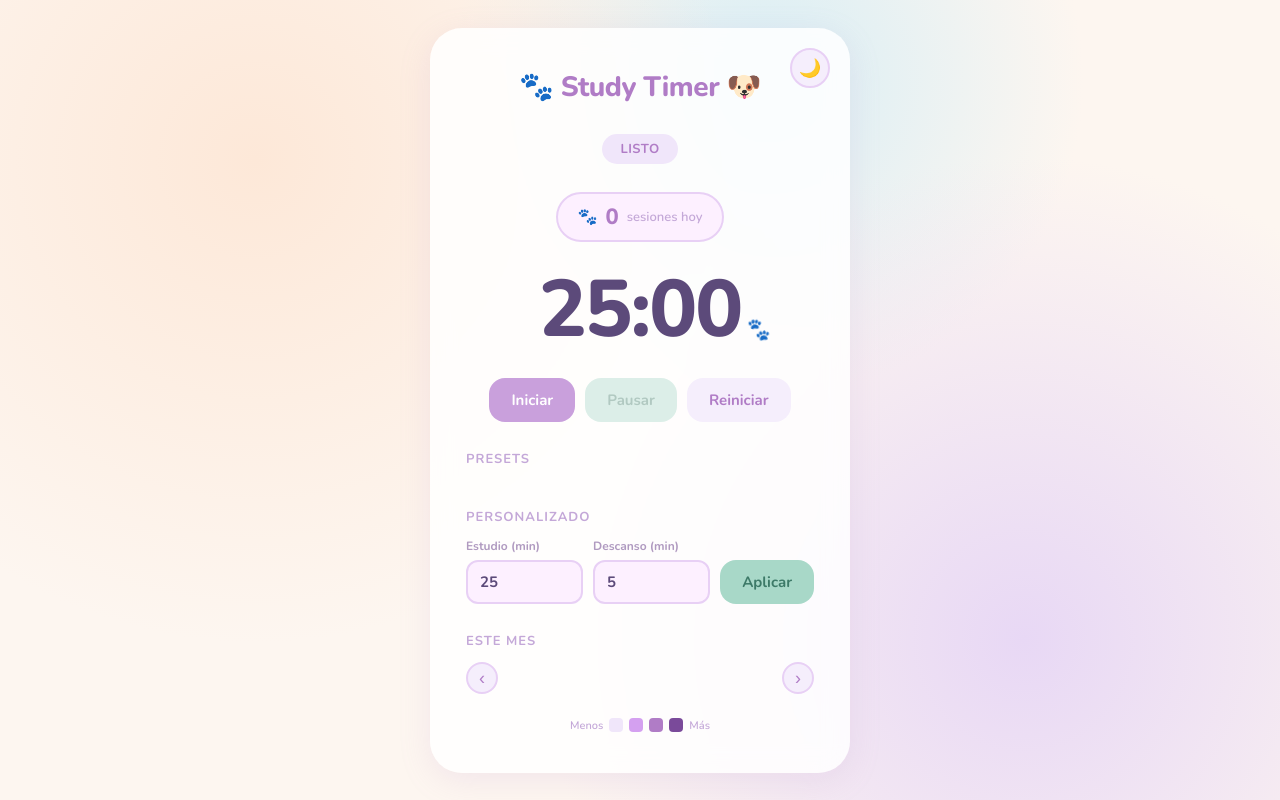
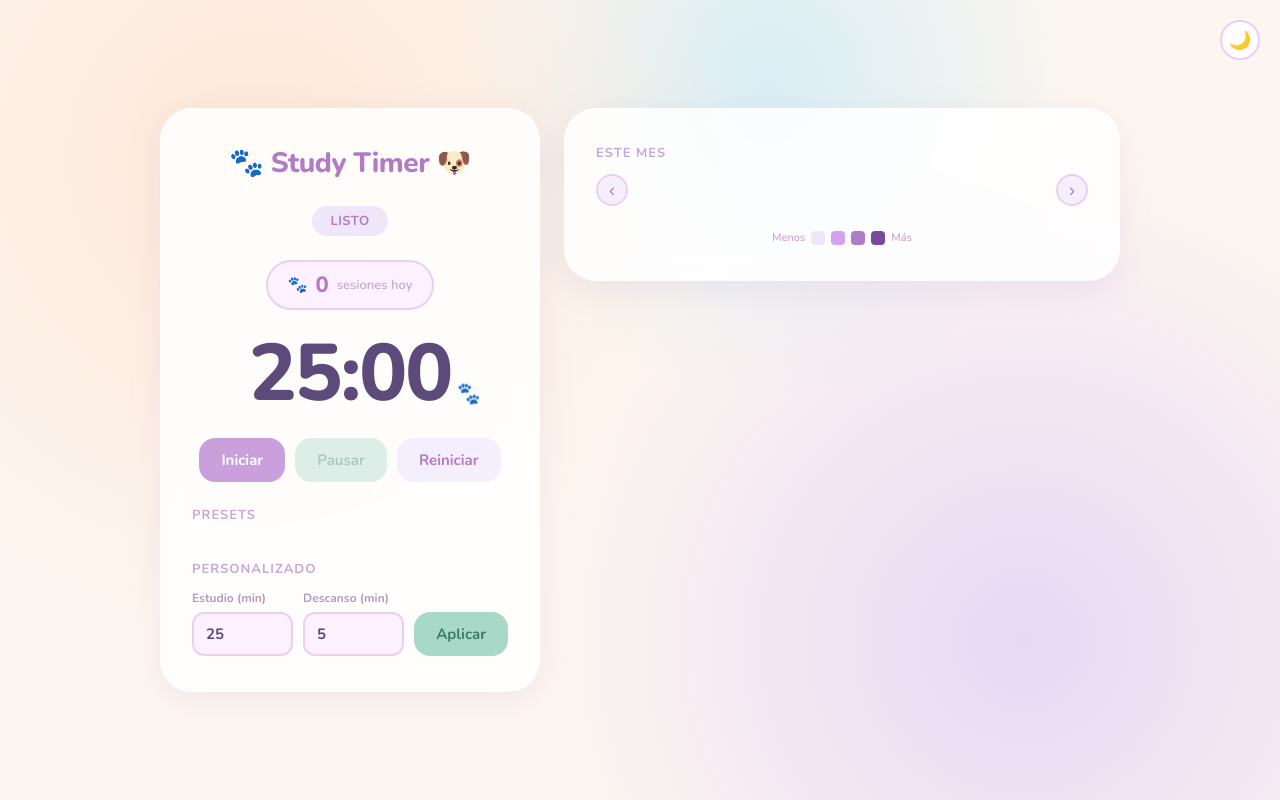
Before and after one commit to Fridongraal/StudyTimer, a plain HTML site: page FrontEnd/index.html in a window 1280 px wide. Drawn offline with nearby package versions, Linux system fonts and the light colour scheme; no server answers.

Commit message:
Mejor organización para desktop

```diff
--- a/FrontEnd/index.html
+++ b/FrontEnd/index.html
@@ -8,41 +8,36 @@
 </head>
 <body>
 
-  <div class="container">
-    <!-- Toggle modo oscuro -->
   <button class="btn-theme" id="btn-theme">🌙</button>
+
+  <div class="layout">
+
+    <!-- Columna izquierda -->
+    <div class="column column-left">
 
       <h1 class="app-title">Study Timer</h1>
 
-    <!-- Fase actual -->
       <div class="phase-badge" id="phase-badge">Listo</div>
 
-    <!-- Contador de sesiones -->
       <div class="session-counter">
         <span class="session-emoji">🐾</span>
         <span class="session-count" id="session-count">0</span>
         <span class="session-label">sesiones hoy</span>
       </div>
 
-    <!-- Display del timer -->
       <div class="timer-display" id="timer-display">25:00</div>
 
-    <!-- Controles principales -->
       <div class="controls">
         <button class="btn btn-primary" id="btn-start">Iniciar</button>
         <button class="btn btn-secondary" id="btn-pause" disabled>Pausar</button>
         <button class="btn btn-ghost" id="btn-reset">Reiniciar</button>
       </div>
 
-    <!-- Presets -->
       <div class="section">
         <h2 class="section-title">Presets</h2>
-      <div class="presets" id="presets-container">
-        <!-- Se llenan desde JS -->
-      </div>
+        <div class="presets" id="presets-container"></div>
       </div>
 
-    <!-- Configuración manual -->
       <div class="section">
         <h2 class="section-title">Personalizado</h2>
         <div class="custom-inputs">
@@ -58,7 +53,11 @@
         </div>
       </div>
 
-    <!-- Calendario -->
+    </div>
+
+    <!-- Columna derecha -->
+    <div class="column column-right">
+
       <div class="section">
         <h2 class="section-title">Este mes</h2>
         <div class="calendar-header">
@@ -78,8 +77,10 @@
       </div>
 
     </div>
+
+  </div>
+
   <script src="https://cdn.socket.io/4.7.2/socket.io.min.js"></script>
-    <script src="app.js"></script>
   <script src="app.js"></script>
 </body>
 </html>
--- a/FrontEnd/style.css
+++ b/FrontEnd/style.css
@@ -21,17 +21,7 @@ body {
 }
 
 .container {
-  background: rgba(255, 255, 255, 0.85);
-  backdrop-filter: blur(12px);
-  border-radius: 32px;
-  padding: 40px 36px;
-  width: 100%;
-  max-width: 420px;
-  box-shadow: 0 8px 32px rgba(180, 140, 200, 0.15);
-  display: flex;
-  flex-direction: column;
-  align-items: center;
-  gap: 28px;
+  display: none; /* ya no se usa */
 }
 
 /* Título */
@@ -529,3 +519,73 @@ body.dark .month-label   { color: #d4a0f0; }
 body.dark .btn-month     { background: #2a1a3a; border-color: #3d2858; color: #d4a0f0; }
 body.dark .btn-month:hover { background: #351e4a; }
 body.dark .calendar-day-name { color: #9070b0; }
+
+
+/* ── Layout dos columnas ── */
+.layout {
+  display: grid;
+  grid-template-columns: 380px 1fr;
+  gap: 24px;
+  width: 100%;
+  max-width: 960px;
+  align-items: start;
+}
+
+.column {
+  background: rgba(255, 255, 255, 0.85);
+  backdrop-filter: blur(12px);
+  border-radius: 32px;
+  padding: 36px 32px;
+  display: flex;
+  flex-direction: column;
+  align-items: center;
+  gap: 24px;
+  box-shadow: 0 8px 32px rgba(180, 140, 200, 0.15);
+}
+
+.column-right {
+  align-items: stretch;
+}
+
+/* Botón tema ahora fuera del container */
+.btn-theme {
+  position: fixed;
+  top: 20px;
+  right: 20px;
+  background: rgba(255,255,255,0.85);
+  border: 2px solid #e8d0f5;
+  border-radius: 50%;
+  width: 40px;
+  height: 40px;
+  font-size: 18px;
+  cursor: pointer;
+  transition: all 0.2s ease;
+  display: flex;
+  align-items: center;
+  justify-content: center;
+  z-index: 100;
+  backdrop-filter: blur(8px);
+}
+
+.btn-theme:hover {
+  transform: rotate(20deg) scale(1.1);
+}
+
+/* Mobile — una columna */
+@media (max-width: 768px) {
+  .layout {
+    grid-template-columns: 1fr;
+    max-width: 420px;
+  }
+}
+
+/* Modo oscuro — columnas */
+body.dark .column {
+  background: rgba(30, 22, 45, 0.9);
+  box-shadow: 0 8px 32px rgba(0, 0, 0, 0.4);
+}
+
+body.dark .btn-theme {
+  background: rgba(30, 22, 45, 0.9);
+  border-color: #3d2858;
+}
```
Lines whose indentation alone changed are shown as unchanged.
